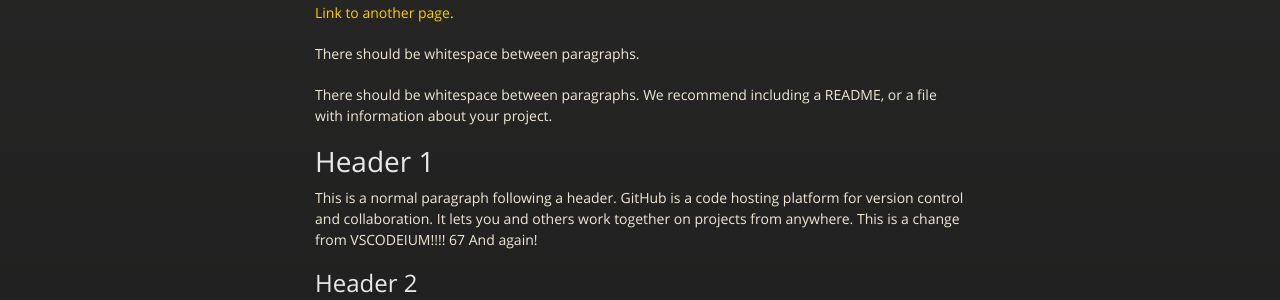
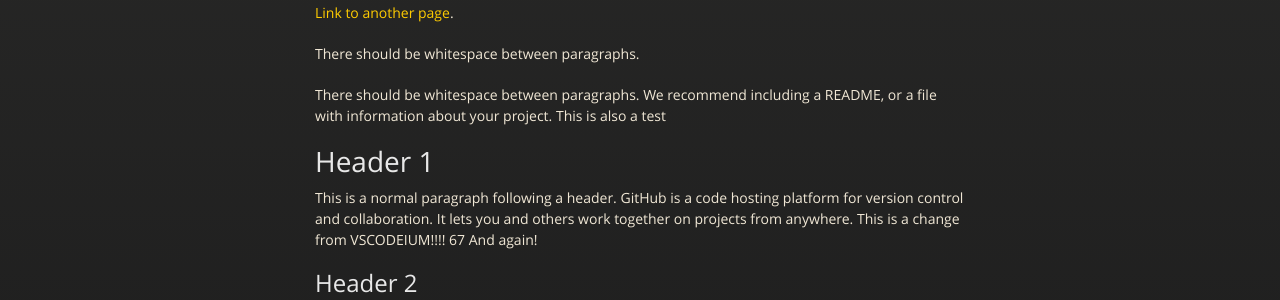
Before and after one commit to AndyBytesCode/andybytescode.github.io, a Jekyll site: the page built from index.md, in a window 1280 px wide and 900 px high. Shown: the part 310-610 px from the top of the window. Built offline with Jekyll 4.4.1, drawn with Linux system fonts in a browser that asks for light colours.

Commit message:
This is 123abc

```diff
--- a/index.md
+++ b/index.md
@@ -8,7 +8,7 @@ Text can be **bold**, _italic_, or ~~strikethrough~~.
 
 There should be whitespace between paragraphs.
 
-There should be whitespace between paragraphs. We recommend including a README, or a file with information about your project.
+There should be whitespace between paragraphs. We recommend including a README, or a file with information about your project. This is also a test
 
 # Header 1
 
```
